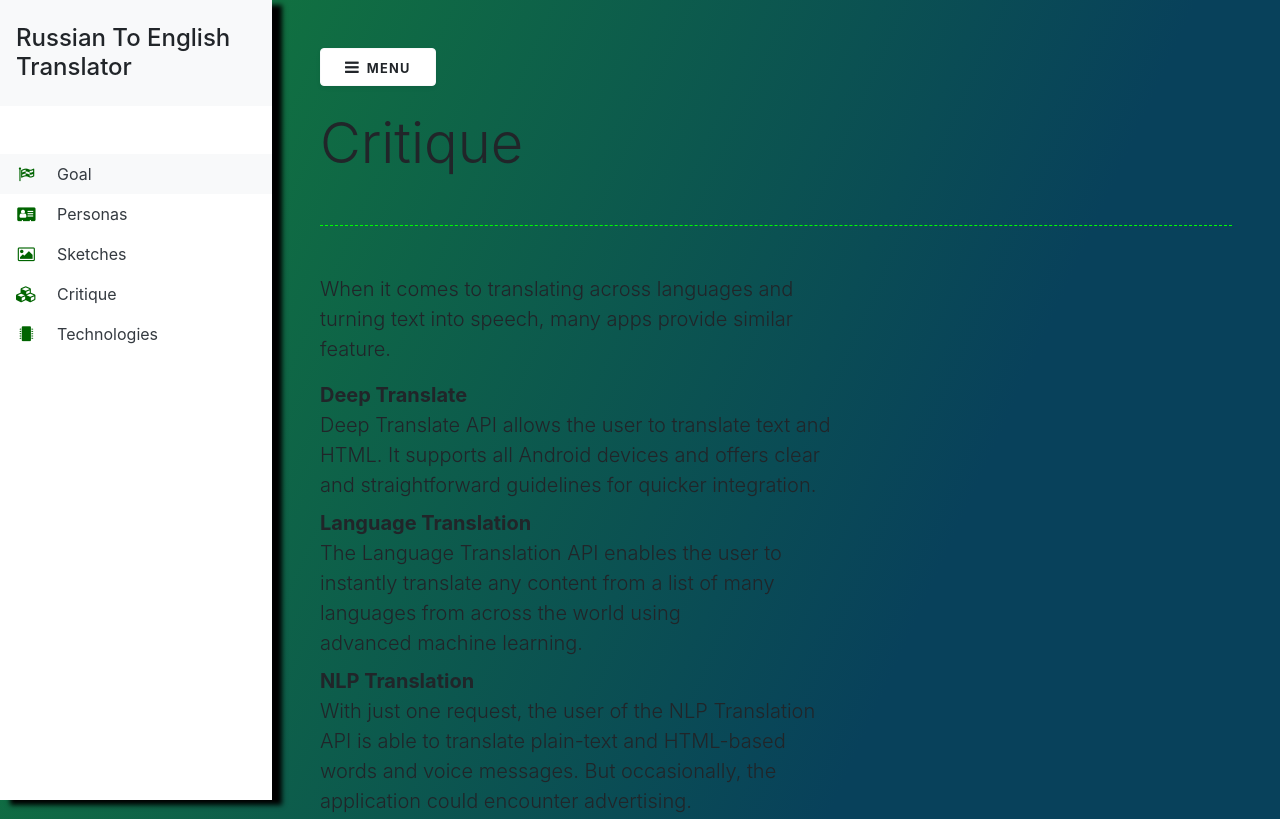
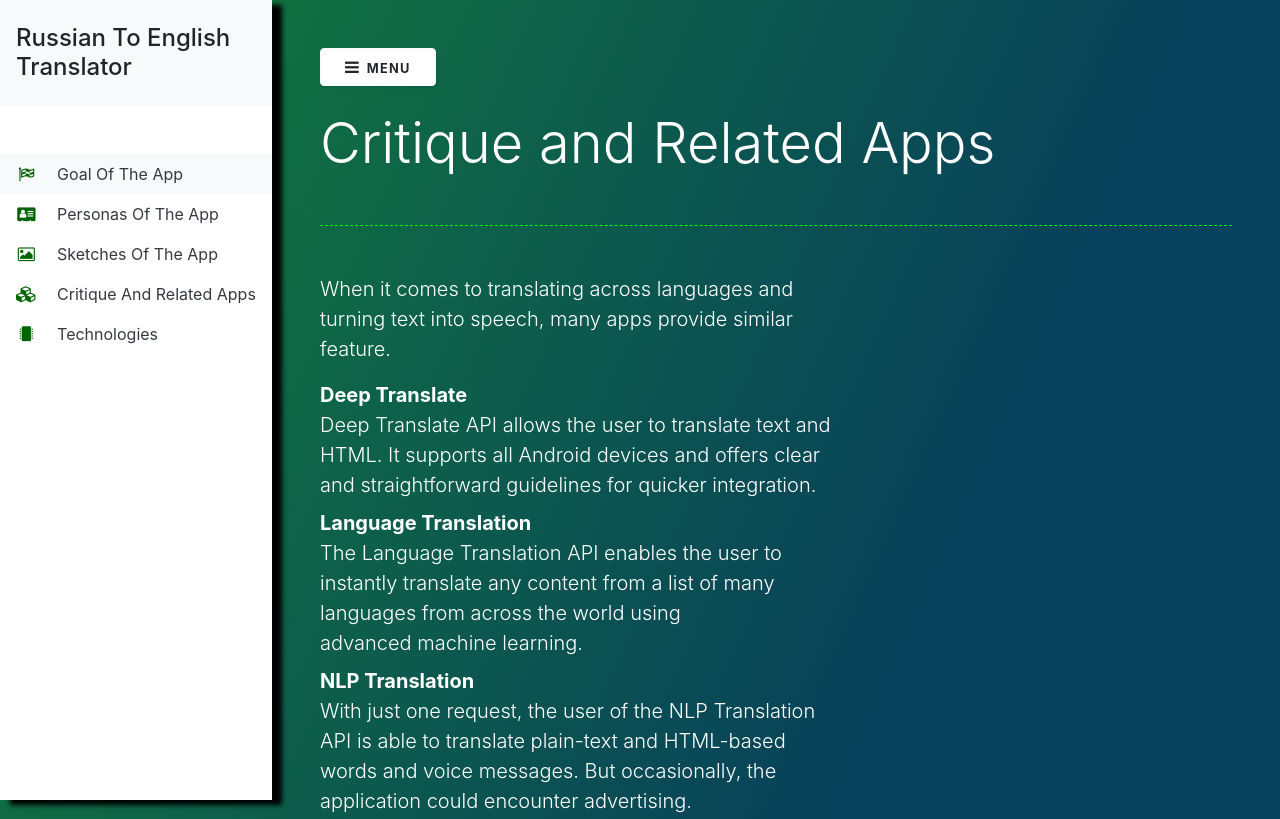
Before and after one commit to aemal55/Mobile-Computing-Assignment-1, a plain HTML site: page critique.html in a window 1280 px wide. Shown: the top 819 px of the page. Drawn offline with nearby package versions, Linux system fonts and the light colour scheme; a script that the page names is missing.

Commit message:
Sample File 1

```diff
--- a/critique.html
+++ b/critique.html
@@ -25,25 +25,25 @@
     <li class="nav-item">
       <a href="index.html" class="nav-link text-dark bg-light">
                 <i class="fa fa-flag-checkered mr-3 text-primary fa-fw"></i>
-                Goal
+                Goal of the App
             </a>
     </li>
     <li class="nav-item">
       <a href="personas.html" class="nav-link text-dark">
                 <i class="fa fa-address-card mr-3 text-primary fa-fw"></i>
-                Personas
+                Personas of the App
             </a>
     </li>
     <li class="nav-item">
       <a href="sketches.html" class="nav-link text-dark">
                 <i class="fa fa-picture-o mr-3 text-primary fa-fw"></i>
-                Sketches
+                Sketches of the App
             </a>
     </li>
     <li class="nav-item">
         <a href="critique.html" class="nav-link text-dark">
                   <i class="fa fa-cubes mr-3 text-primary fa-fw"></i>
-                  Critique
+                  Critique and Related Apps
               </a>
       </li>
     <li class="nav-item">
@@ -62,10 +62,10 @@
   <button id="sidebarCollapse" type="button" class="btn btn-light bg-white rounded-pill shadow-sm px-4 mb-4"><i class="fa fa-bars mr-2"></i><small class="text-uppercase font-weight-bold">Menu</small></button>
 
   <!--Content -->
-  <h2 class="display-4 text-black">Critique</h2>
-  <p class="lead text-black mb-0"></p>
+  <h2 class="display-4 text-white">Critique and Related Apps</h2>
+  <p class="lead text-white mb-0"></p>
   <div class="separator"></div>
-  <div class="row text-black">
+  <div class="row text-white">
     <div class="col-lg-7">
       <p class="lead">When it comes to translating across languages and turning text into speech, many apps provide similar feature.</p>
       <dl class="lead">
```
